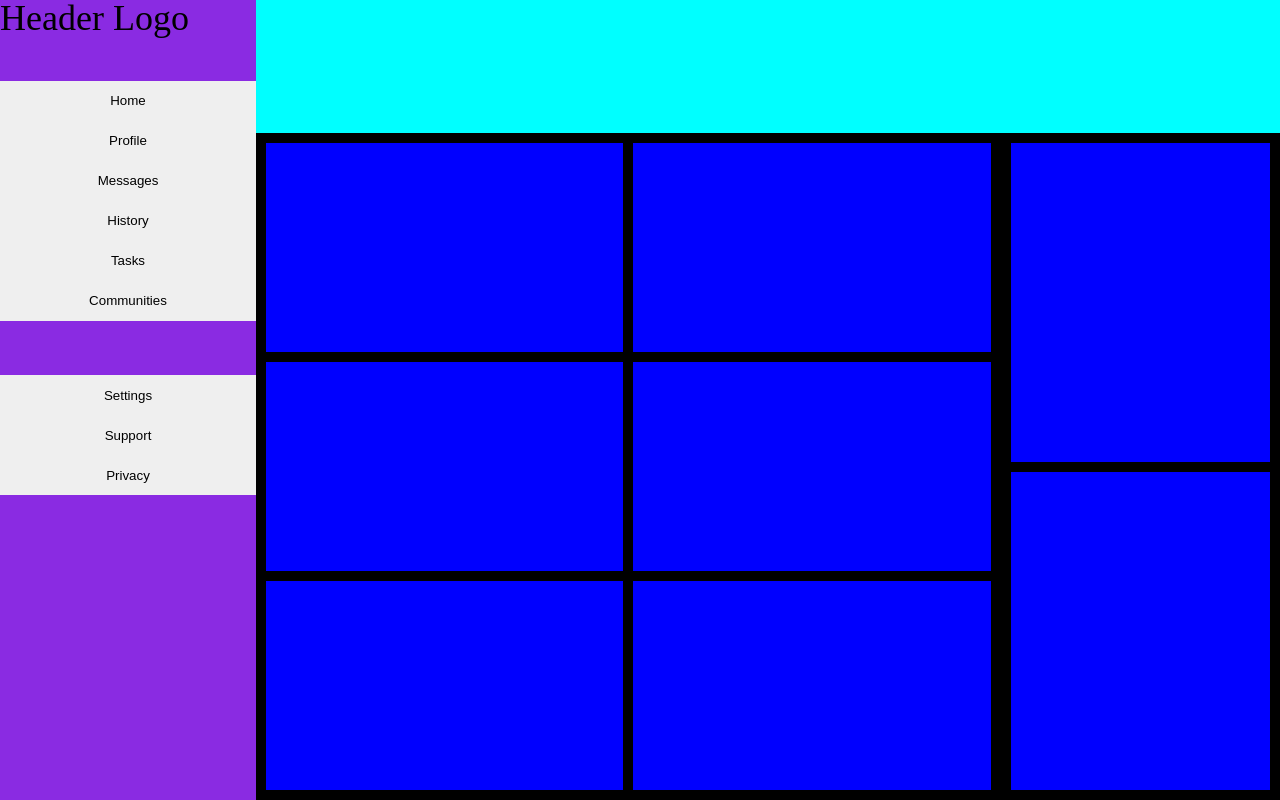
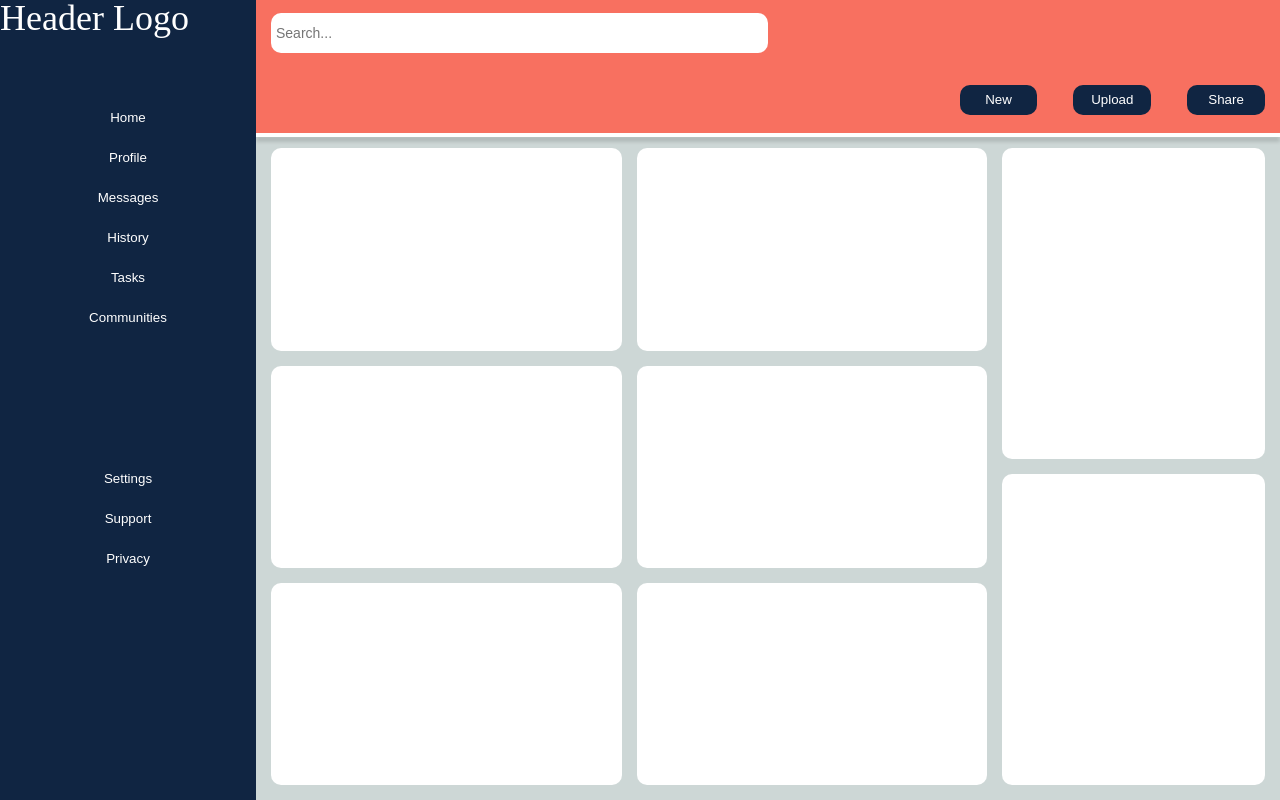
Before and after one commit to mguser4564/Admin-Dashboard, a plain HTML site: page index.html in a window 1280 px wide. Drawn offline with Linux system fonts and the light colour scheme.

Commit message:
worked on header and some other updates with hover pseudo classes

```diff
--- a/index.html
+++ b/index.html
@@ -11,7 +11,25 @@
 
 <div class="container">
 
-<div class="header"></div>
+<div class="header">
+
+  <div class="header-contents">
+
+  <div class="search">
+    <input type="search" id="search-bar" name="search" placeholder="Search...">
+  </div>
+  <div class="user"></div>
+  <div class="welcome-slogan"></div>
+  <div class="controls">
+    <button class="header-button">New</button>
+    <button class="header-button">Upload</button>
+    <button class="header-button">Share</button>
+  </div>
+
+</div>
+
+</div>
+
 
 <div class="sidebar">
   <div class="logo">Header Logo</div>
--- a/style.css
+++ b/style.css
@@ -3,19 +3,87 @@
    License: none (public domain)
 */
 
-html, body, div, span, applet, object, iframe,
-h1, h2, h3, h4, h5, h6, p, blockquote, pre,
-a, abbr, acronym, address, big, cite, code,
-del, dfn, em, img, ins, kbd, q, s, samp,
-small, strike, strong, sub, sup, tt, var,
-b, u, i, center,
-dl, dt, dd, ol, ul, li,
-fieldset, form, label, legend,
-table, caption, tbody, tfoot, thead, tr, th, td,
-article, aside, canvas, details, embed,
-figure, figcaption, footer, header, hgroup,
-menu, nav, output, ruby, section, summary,
-time, mark, audio, video {
+html,
+body,
+div,
+span,
+applet,
+object,
+iframe,
+h1,
+h2,
+h3,
+h4,
+h5,
+h6,
+p,
+blockquote,
+pre,
+a,
+abbr,
+acronym,
+address,
+big,
+cite,
+code,
+del,
+dfn,
+em,
+img,
+ins,
+kbd,
+q,
+s,
+samp,
+small,
+strike,
+strong,
+sub,
+sup,
+tt,
+var,
+b,
+u,
+i,
+center,
+dl,
+dt,
+dd,
+ol,
+ul,
+li,
+fieldset,
+form,
+label,
+legend,
+table,
+caption,
+tbody,
+tfoot,
+thead,
+tr,
+th,
+td,
+article,
+aside,
+canvas,
+details,
+embed,
+figure,
+figcaption,
+footer,
+header,
+hgroup,
+menu,
+nav,
+output,
+ruby,
+section,
+summary,
+time,
+mark,
+audio,
+video {
     margin: 0;
     padding: 0;
     border: 0;
@@ -23,115 +91,202 @@ time, mark, audio, video {
     font: inherit;
     vertical-align: baseline;
 }
+
 /* HTML5 display-role reset for older browsers */
-article, aside, details, figcaption, figure,
-footer, header, hgroup, menu, nav, section {
+article,
+aside,
+details,
+figcaption,
+figure,
+footer,
+header,
+hgroup,
+menu,
+nav,
+section {
     display: block;
 }
+
 body {
     line-height: 1;
 
 }
-ol, ul {
+
+ol,
+ul {
     list-style: none;
 }
-blockquote, q {
+
+blockquote,
+q {
     quotes: none;
 }
-blockquote:before, blockquote:after,
-q:before, q:after {
+
+blockquote:before,
+blockquote:after,
+q:before,
+q:after {
     content: '';
     content: none;
 }
+
 table {
     border-collapse: collapse;
     border-spacing: 0;
 }
 
-.container{
+.container {
     display: grid;
     grid-template-columns: repeat(5, 1fr);
     grid-template-rows: repeat(6, 1fr);
     height: 100vh;
 }
 
-.header{
+.header {
     grid-column-start: 2;
     grid-column-end: 6;
     grid-row-start: 1;
     grid-row-end: 2;
-    background-color: aqua;
-    display: grid;
+    position: relative;
+    background-color: #f87060;
 }
 
-.sidebar{
+  .header:before {
+    content: "";
+    position: absolute;
+    background-color: #ffffff;
+    top: 100%;
+    left: 0;
+    right: 0;
+    height: 4px;
+    box-shadow: 0px 4px 4px rgba(0, 0, 0, 0.2);
+  }
+
+.header-contents{
+    display: grid;
+    grid-template-columns: 2fr 1fr;
+    grid-template-rows: 1fr 1fr;
+    height: 100%;
+    padding-left: 15px;
+    padding-right: 15px;
+}
+
+.search{
+    display: grid;
+    grid-template-columns: 1fr;
+    align-items: center;
+}
+
+#search-bar{
+    width: 75%;
+    height: 40px;
+    padding: 5px;
+    border: none;
+    border-radius: 10px;
+    background-color: #ffffff;
+    font-size: 14px;
+    color: #333333;
+    transition: box-shadow 0.3s, background-color 0.3s;
+}
+
+  #search-bar:focus {
+    box-shadow: 0 0 10px #db7267;
+    border: 3px solid #cdd7d6;
+    outline: none;
+  }
+
+.controls{
+    display: grid;
+    grid-template-columns: 1fr 1fr 1fr;
+    justify-items: end;
+    align-items: center;
+    gap: 10px;
+}
+
+.header-button{
+    width: 75%;
+    height: 30px;
+    border: none;
+    color: #ffffff;
+    background-color: #102542;
+    border-radius: 10px;
+}
+
+.header-button:hover {
+    background-color: #183a68;
+  }
+
+.sidebar {
     grid-column-start: 1;
     grid-column-end: 2;
     grid-row-start: 1;
     grid-row-end: 7;
-    background-color: blueviolet;
+    background-color: #102542;
     display: grid;
 }
 
-.sidebar-button{
-    width: 100%; /* Make the button full width */
-    height: 40px; /* Make the button full height */
-    padding: 0; /* Remove the padding */
-    border: none; /* Remove the border */
-    margin: 0; /* Remove the margin */
+.sidebar-button {
+    width: 100%;
+    height: 40px;
+    border: none;
+    color: #ffffff;
+    background-color: #102542;
 }
 
-.logo{
+.sidebar-button:hover{
+    background-color: #183a68;
+}
+
+.logo {
     font-size: 36px;
     padding-bottom: 40px;
+    color: #ffffff;
 }
 
-.menu1{
-    display:grid;
+.menu1, .menu2 {
+    display: grid;
     grid-auto-rows: min-content;
-    padding-bottom: 50px
+    position: relative;
+    top: -100px;
 }
 
-.menu2{
-    display:grid;
-    grid-auto-rows: min-content;
-    padding-bottom: 300px
-}
-
-.body{
+.body {
     grid-column-start: 2;
     grid-column-end: 6;
     grid-row-start: 2;
     grid-row-end: 7;
-    background-color: blue;
+    background-color: #cdd7d6;
     display: grid;
     grid-template-columns: 1fr 1fr .75fr;
     grid-template-rows: 1fr 1fr 1fr;
+    gap: 15px;
+    padding: 15px;
 }
 
-.projects{
+.projects {
     grid-column-start: 1;
     grid-column-end: 3;
     grid-row-start: 1;
     grid-row-end: 4;
-    border: 5px solid black;
     display: grid;
     grid-template-columns: 1fr 1fr;
     grid-template-rows: 1fr 1fr 1fr;
+    gap: 15px;
 }
 
-.item{
+.item {
     padding: 10px;
-    border: 5px solid black;
+    background-color: #ffffff;
+    border-radius: 10px;
 }
 
-.info{
+.info {
     grid-column-start: 3;
     grid-column-end: 4;
     grid-row-start: 1;
     grid-row-end: 4;
-    border: 5px solid black;
     display: grid;
     grid-template-columns: 1fr;
     grid-template-rows: 1fr 1fr;
+    gap: 15px;
 }
```
Lines whose indentation alone changed are shown as unchanged.
